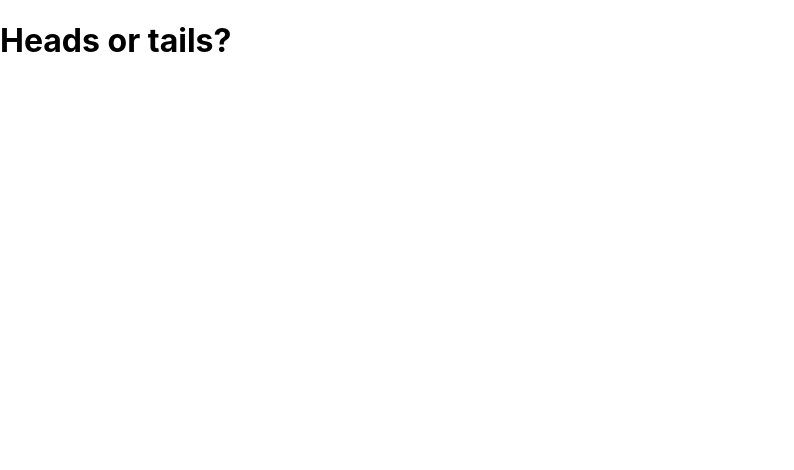
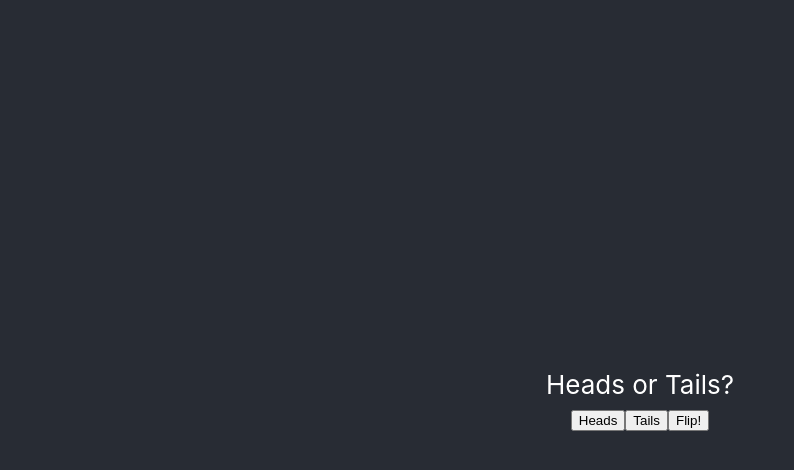
Before and after one commit to cass-io/coinflipper, a React (Create React App) app: page / in a window 1280 px wide. Shown: the top 470 px of the page, without its empty margins (0-794 px from the left). Built offline with nearby package versions, Linux system fonts and the light colour scheme.

Commit message:
modified:   src/App.js 	modified:   src/components/HeadsOrTails.js

```diff
--- a/src/App.js
+++ b/src/App.js
@@ -3,9 +3,11 @@ import HeadsOrTails from './components/HeadsOrTails';
 
 function App() {
   return (
-    <div>
-      <h1>Heads or tails?</h1>
-      <h2>{HeadsOrTails}</h2>
+    <div className="App">
+      <header className="App-header">
+        Heads or Tails?
+      <HeadsOrTails/>
+      </header>
     </div>
   );
 }
--- a/src/components/HeadsOrTails.js
+++ b/src/components/HeadsOrTails.js
@@ -2,19 +2,68 @@ import React, {useState} from 'react';
 import flipLogic from './flipLogic.js'
 
 const HeadsOrTails = () => {
-    const [heads, setHeads] = useState(false)
-    const [tails, setTails] = useState(false)
-    const [coinTossResult, setCoinTossResult] = useState(0)
+    const [headsChosen, setHeadsChosen] = useState(false)
+    const [tailsChosen, setTailsChosen] = useState(false)
+    const [coinSideUp, setCoinSideUp] = useState(flipLogic())
+    const [winState, setWinState] = useState(false)
 
-    const handleClick = () => {
-        let result = flipLogic()
+
+    const handleClickHeads = () => {
+        console.log('qt2,',winState,coinSideUp)
+        setHeadsChosen(true)
+        setTailsChosen(false)
     }
 
-    return (
-        <div>
-            <button>Heads</button>
-        </div>
-    )
+    const handleClickTails = () => {
+        console.log('qt 1',tailsChosen)
+        setTailsChosen(true)
+        setHeadsChosen(false)
+    }
+
+    const handleClickFlip = () => {
+        console.log(winState)
+        if (headsChosen == true && coinSideUp == 0) {
+            setWinState(true)
+        } else if (tailsChosen == true && coinSideUp == 1) {
+            setWinState(true)
+        } else {
+            setWinState(false)
+        }
+    }
+
+    const playAgain = () => {
+        if (winState == true) {
+            return (
+                <>
+                    <button onClick={playAgainClick}>Play Again?</button>
+                </>
+            )
+        }
+    }
+
+    const playAgainClick = () => {
+        setWinState(false)
+        setTailsChosen(false)
+        setHeadsChosen(false)
+        setCoinSideUp(flipLogic())
+    }
+
+
+    if (!winState && !headsChosen && !tailsChosen){
+        return (
+            <div>
+                <button onClick={handleClickHeads}>Heads</button><button onClick={handleClickTails}>Tails</button>
+                <button onClick={handleClickFlip}>Flip!</button>
+            </div>
+        );
+    } else {
+        return (
+            <div>
+                <button onClick={playAgainClick}>Play Again?</button>
+            </div>
+        )
+    }
+
 }
 
 export default HeadsOrTails;
```
